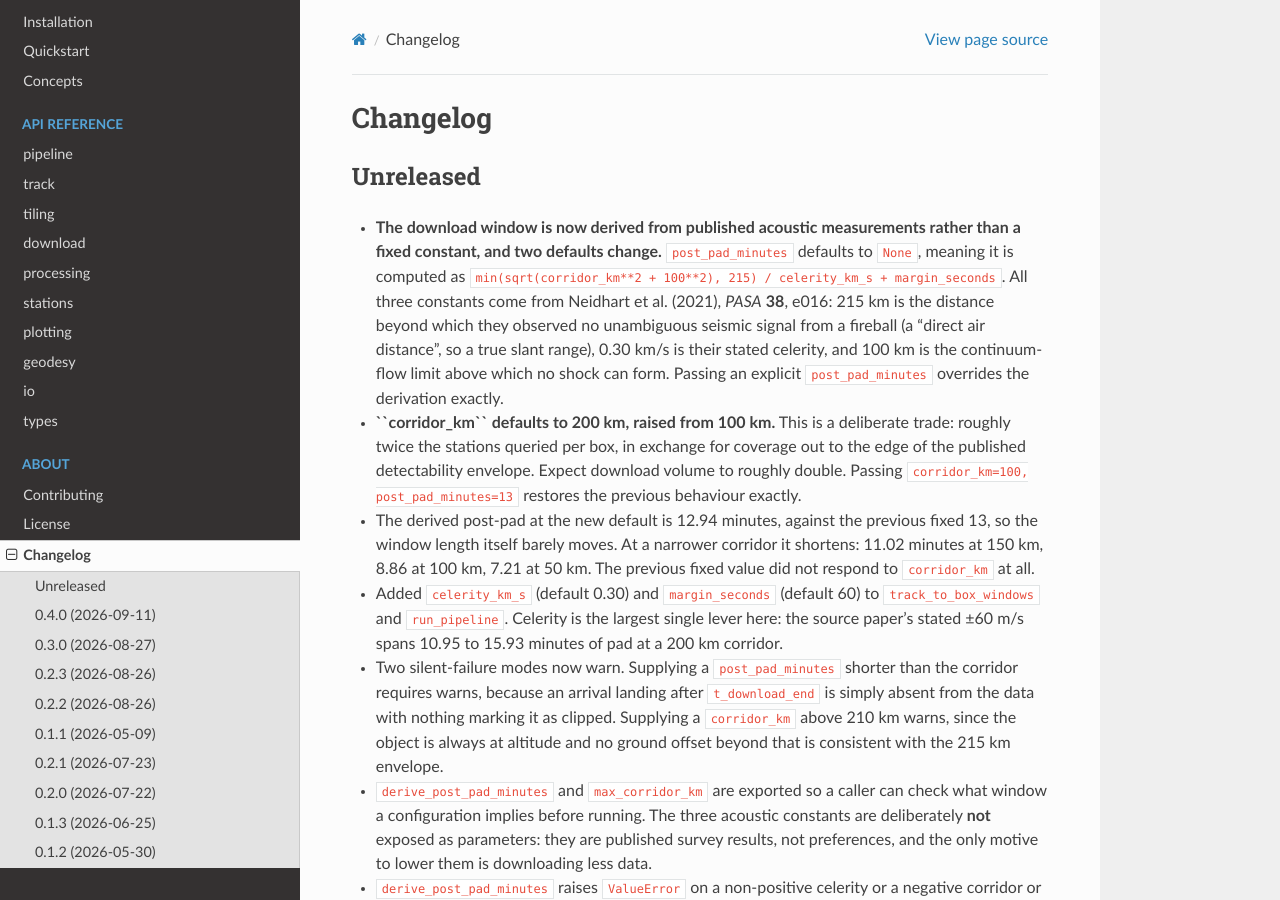
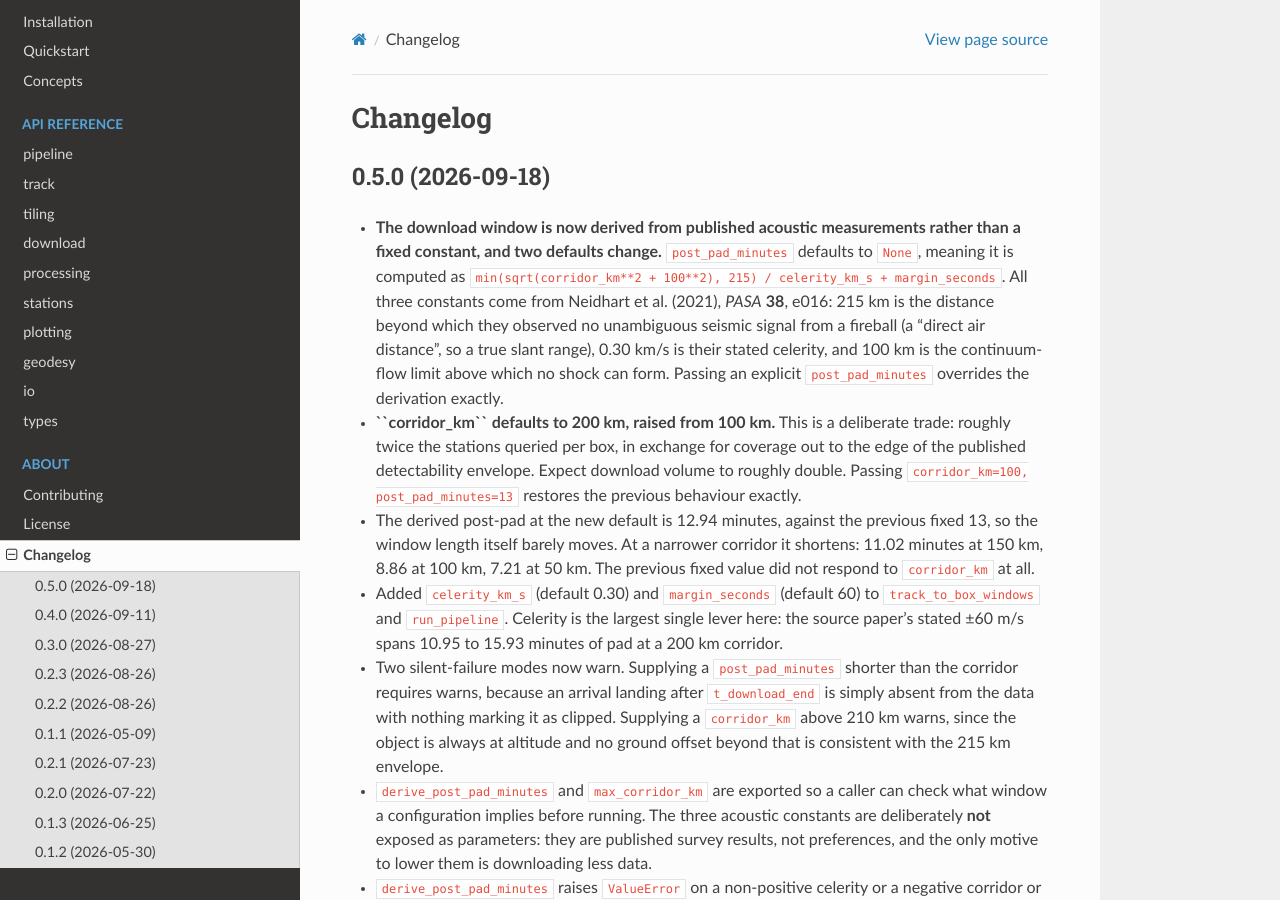
Before and after one commit to jsteinberg34/groundtrack, a Sphinx documentation site: the page built from docs/changelog.rst, in a window 1280 px wide and 900 px high. Built offline with Sphinx 7.4.7 and the Read the Docs theme 3.1.0, drawn with Linux system fonts in a browser that asks for light colours.

Commit message:
chore: bump version to 0.5.0

```diff
--- a/docs/changelog.rst
+++ b/docs/changelog.rst
@@ -1,8 +1,8 @@
 Changelog
 =========
 
-Unreleased
-----------
+0.5.0 (2026-09-18)
+------------------
 
 - **The download window is now derived from published acoustic measurements rather than a fixed constant, and two defaults change.** ``post_pad_minutes`` defaults to ``None``, meaning it is computed as ``min(sqrt(corridor_km**2 + 100**2), 215) / celerity_km_s + margin_seconds``. All three constants come from Neidhart et al. (2021), *PASA* **38**, e016: 215 km is the distance beyond which they observed no unambiguous seismic signal from a fireball (a "direct air distance", so a true slant range), 0.30 km/s is their stated celerity, and 100 km is the continuum-flow limit above which no shock can form. Passing an explicit ``post_pad_minutes`` overrides the derivation exactly.
 - **``corridor_km`` defaults to 200 km, raised from 100 km.** This is a deliberate trade: roughly twice the stations queried per box, in exchange for coverage out to the edge of the published detectability envelope. Expect download volume to roughly double. Passing ``corridor_km=100, post_pad_minutes=13`` restores the previous behaviour exactly.
--- a/docs/conf.py
+++ b/docs/conf.py
@@ -6,7 +6,7 @@ sys.path.insert(0, os.path.abspath("../src"))
 project = "groundtrack"
 copyright = "2026, Joseph Steinberg"
 author = "Joseph Steinberg"
-release = "0.1.1"
+release = "0.5.0"
 
 extensions = [
     "sphinx.ext.autodoc",
--- a/pyproject.toml
+++ b/pyproject.toml
@@ -1,6 +1,6 @@
 [project]
 name = "groundtrack"
-version = "0.4.0"
+version = "0.5.0"
 description = "Seismic waveform pipeline for orbital reentry events"
 authors = [{name = "Joseph Steinberg", email = "jstein58@jh.edu"}]
 requires-python = ">=3.10"
--- a/src/groundtrack/__init__.py
+++ b/src/groundtrack/__init__.py
@@ -5,7 +5,7 @@ Tools for discovering seismic signals from atmospheric re-entry events
 using orbital ground tracks and seismic station data.
 """
 
-__version__ = "0.4.0"
+__version__ = "0.5.0"
 
 # Allow user to import below functions directly from the package
 from .download import download_boxes
```
Also changed, not shown: 1 other file.
